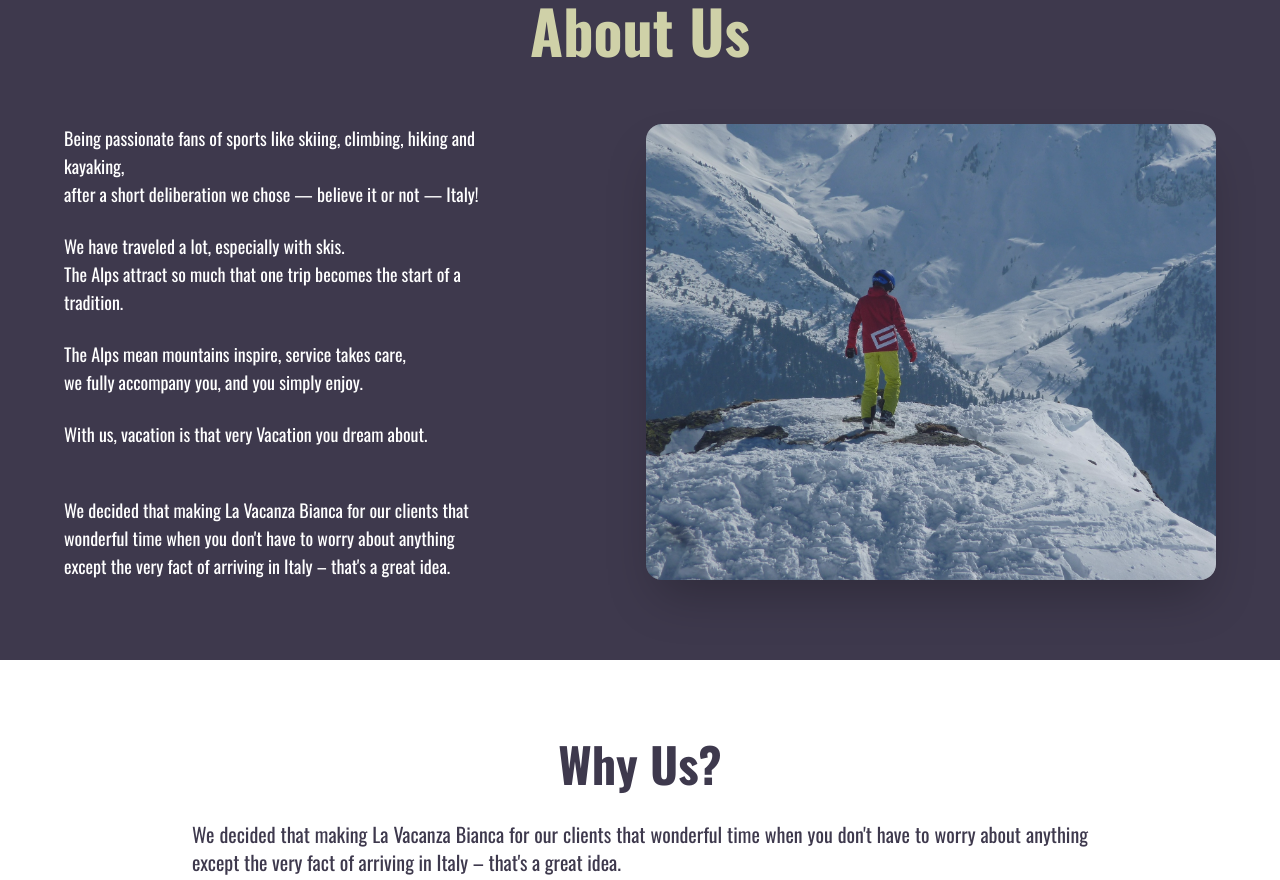
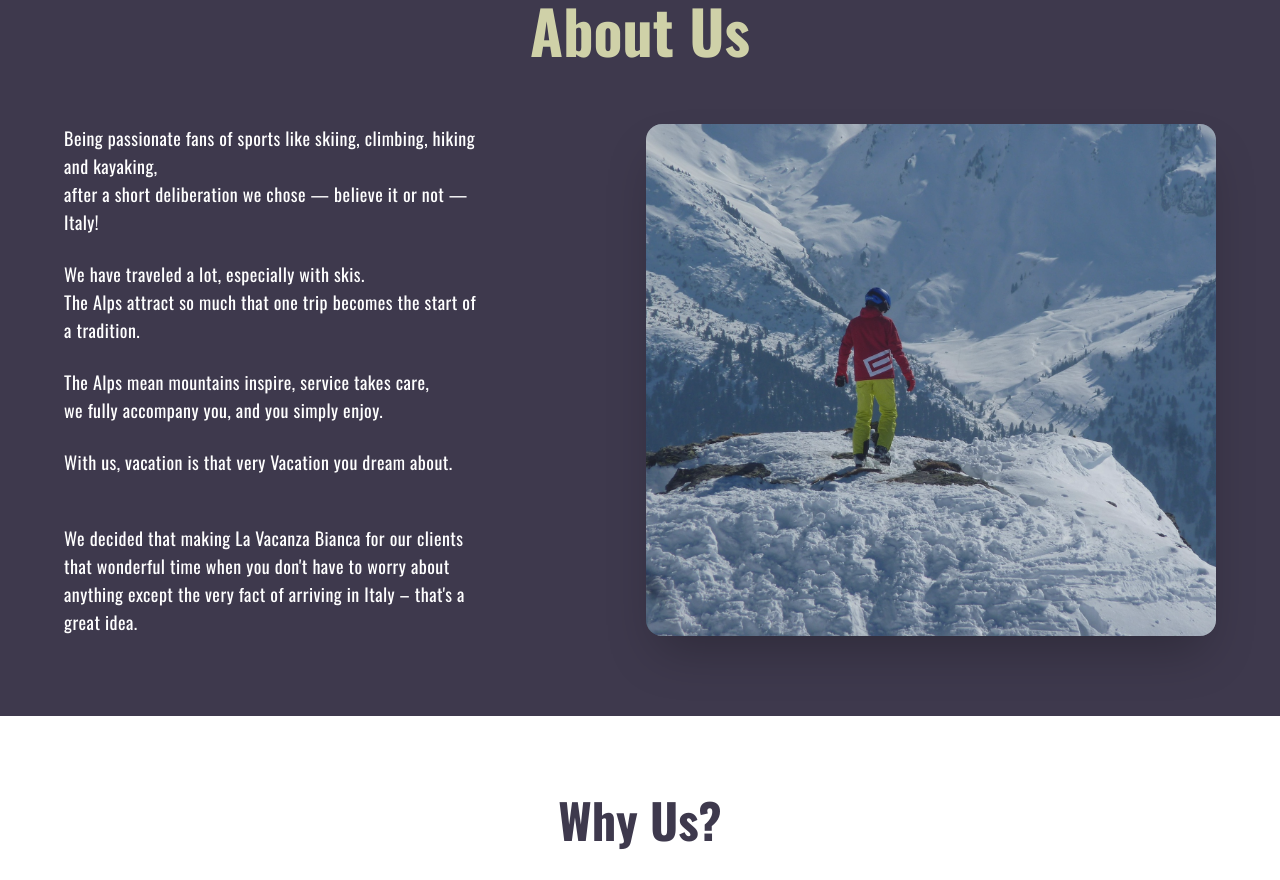
Before and after one commit to Max-climber/landing-guide-Italy, a React (Vite) app: page / in a window 1280 px wide. Shown: the part 880-1760 px from the top of the page. Built offline with nearby package versions, Linux system fonts and the light colour scheme.

Commit message:
increase letter spacing in about text

```diff
--- a/src/components/About.jsx
+++ b/src/components/About.jsx
@@ -39,7 +39,7 @@ const About = () => {
               {aboutText.map((paragraph, idx) => {
                 const lines = paragraph.split('\n')
                 return (
-                  <p key={idx} className="text-base sm:text-lg leading-relaxed text-left">
+                  <p key={idx} className="text-base sm:text-lg leading-relaxed text-left tracking-wide">
                     {lines.map((line, lineIdx) => (
                       <span key={lineIdx}>
                         {line}
@@ -50,7 +50,7 @@ const About = () => {
                 )
               })}
               {t('about.whyUsText1') && (
-                <p className="text-base sm:text-lg leading-relaxed text-left mt-4 sm:mt-6">
+                <p className="text-base sm:text-lg leading-relaxed text-left tracking-wide mt-4 sm:mt-6">
                   {t('about.whyUsText1')}
                 </p>
               )}
```
